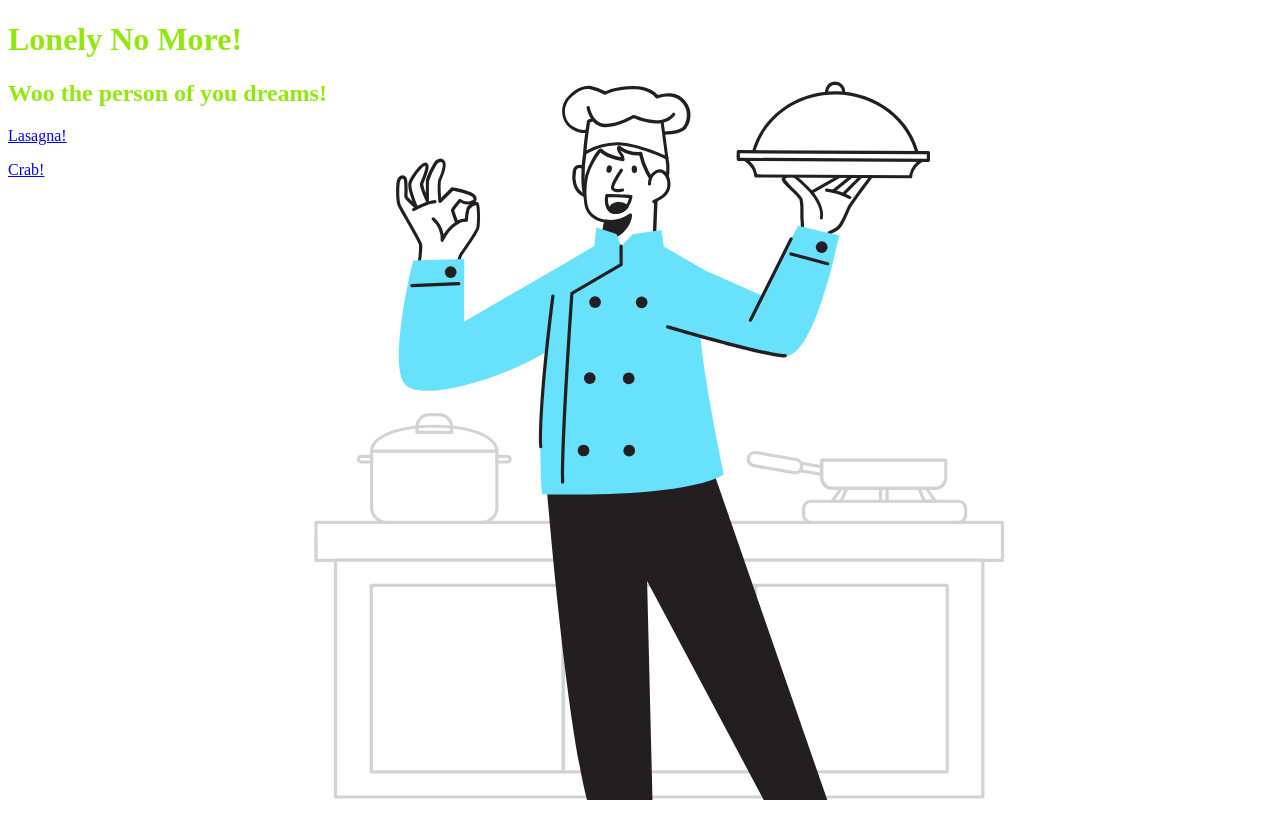
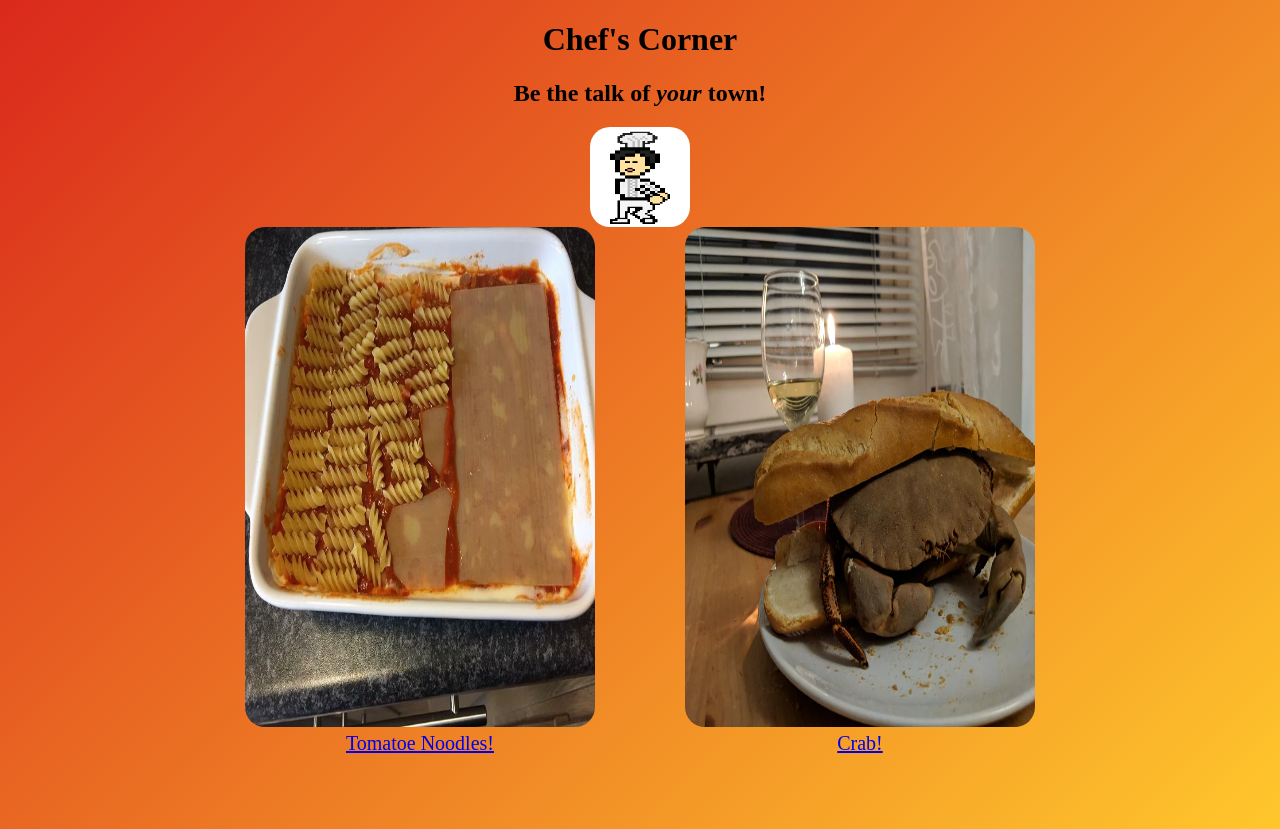
Before and after one commit to dan-thedev/odin-recipes, a plain HTML site: page index.html in a window 1280 px wide. Before the commit the page ends 800 px from the top, so only its background shows below. Drawn offline with Linux system fonts and the light colour scheme.

Commit message:
Playing around

```diff
--- /dev/null
+++ b/css/actuallasagna.css
@@ -0,0 +1,23 @@
+body {
+    color: turquoise;
+    background: linear-gradient(180deg, #cd212a , #008c45 )
+
+}
+
+.main {
+    text-align: center;
+
+}
+
+.main img {
+    border-radius: 100px;
+}
+
+header img {
+    height: 100px;
+    width: 100px;
+    margin-left: auto;
+    margin-right: auto;
+    text-align: center;
+    padding-left: 850px;
+}
--- a/recipes/css/practice.css
+++ b/css/crab.css
@@ -13,6 +13,7 @@ h1 {
     font-size: 50px;
     text-align: center;
     margin-bottom: -25px;
+    padding-right: 750px;
 
 }
 
@@ -23,6 +24,7 @@ h1 {
     margin-top: 0px;
     margin-bottom: 0px;
     color: #C9002B;
+    padding-right: 730px;
 }
 
 
@@ -45,4 +47,6 @@ aside {
    width: 50%;
    box-shadow: 0px 0px 20px;
 
+
+
 }
--- /dev/null
+++ b/css/style.css
@@ -0,0 +1,61 @@
+body {
+    background: linear-gradient(135deg, #DA291C, #FFC72C);
+    height: 100vh;
+}
+
+header {
+    text-align: center;
+}
+
+
+img {
+    border-radius: 20px;
+}
+
+header img:hover {
+    transform: scale(1.25);
+
+}
+
+
+.item img:hover{
+    transform: scale(1.05);
+    transition: all ease ;
+    border-radius: 15px;
+    box-shadow: 0 0 5px rgb(136, 219, 140);
+}
+
+#logo{
+    width: 100px;
+    height:100px;
+    margin-left: auto;
+    margin-right: auto;
+    display: block;
+}
+
+.content{
+    display:flex;
+    flex-direction: row;
+    justify-content: center;
+    font-size: 20px;
+    gap:20px;
+}
+
+div img{
+
+    width:350px;
+    height:500px;
+}
+
+.content{
+    gap:40px;
+    display: flex;
+}
+
+.item {
+    width: 400px;
+    flex-direction: column;
+    gap: 10px;
+    align-items: center;
+    text-align: center;
+}
--- a/index.html
+++ b/index.html
@@ -3,16 +3,32 @@
     <head>
         <title>Why it no more popular??</title>
         <meta charset="UTF-8">
-        <link rel="stylesheet" href="../odin-recipes/recipes/css/lasagna.css">
+        <link rel="stylesheet" href="css/style.css">
     </head>
     <body>
+
         <header>
-        <h1>Lonely No More!</h1>
-        <h2>Woo the person of you dreams!</h2>
+        <h1>Chef's Corner</h1>
+        <h2>Be the talk of <em>your</em> town!</h2>
+        <a href="https://www.youtube.com/watch?v=iik25wqIuFo">
+        <img id="logo" class="center" src="img/chef.gif"></a>
 
         </header>
-        <p>
-        <a href="recipes/lasagna.html">Lasagna!</a></p>
-        <a href="recipes/crabmax.html">Crab!</a>
+
+
+            <div class="content">
+
+                <div class="item">
+                 <a href="recipes/lasagna.html">
+                 <img src="img/lasagna.jpg">
+                Tomatoe Noodles!</a>
+                </div>
+
+                <div class="item">
+                 <a href="recipes/crabmax.html">
+                 <img src="img/crab.jpg" alt="pepsi crab"> Crab!</a>
+                </div>
+
+            </div>
     </body>
 </html>
--- a/recipes/css/lasagna.css
+++ /dev/null
@@ -1,11 +0,0 @@
-body {
-    background-image: url(../img/Chef_Flatline.svg);
-    background-repeat: no-repeat;
-    background-size: cover;
-    background-color: white;
-    color: rgb(146, 231, 17);
-}
-
-aside {
-    float: right;
-}
```
Also changed, not shown: recipes/crabmax.html (+2 -2 lines), recipes/lasagna.html (+11 -3 lines), img/Chef_Flatline.svg (renamed from recipes/img/Chef_Flatline.svg), img/bear.gif (added), img/chef.gif (added), img/crab.jpg (renamed from recipes/img/crab.jpg), img/lasagna.jpg (added), img/oceanfloor.png (renamed from recipes/img/oceanfloor.png).
